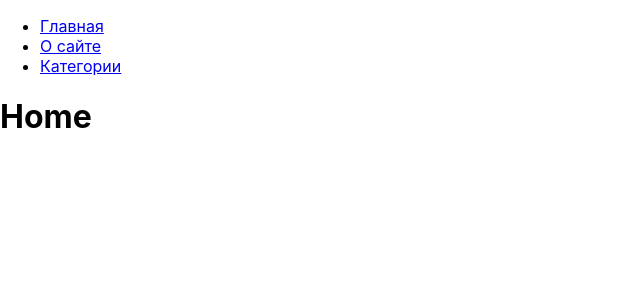
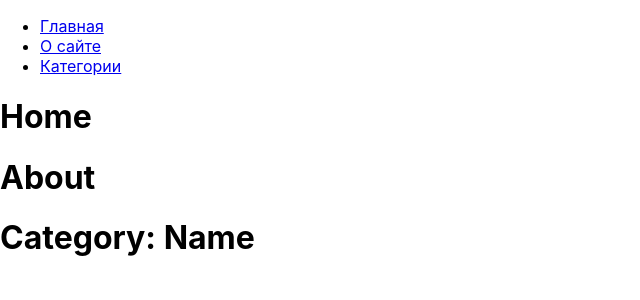
Before and after one commit to dim50dim/react_routers, a React (Create React App) app: page / in a window 1280 px wide. Shown: the top 300 px of the page, without its empty margins (0-640 px from the left). Built offline with nearby package versions, Linux system fonts and the light colour scheme.

Commit message:
created two components CategoryDescription.js and About.js. All that connected to App.js

```diff
--- /dev/null
+++ b/src/About.js
@@ -0,0 +1,11 @@
+import React from "react";
+
+function About() {
+    return (
+        <div>
+            <h1>About</h1>
+        </div>
+    )
+}
+
+export default About;
--- a/src/App.js
+++ b/src/App.js
@@ -1,5 +1,7 @@
 
+import About from './About';
 import './App.css';
+import CategoryDescription from './CategoryDescription';
 import Header from './Header';
 import Home from './Home';
 
@@ -8,6 +10,8 @@ function App() {
      <div>
       <Header />
       <Home />
+      <About />
+      <CategoryDescription />
      </div>
   );
 }
--- /dev/null
+++ b/src/CategoryDescription.js
@@ -0,0 +1,11 @@
+import React from "react";
+
+function CategoryDescription() {
+    return (
+        <div>
+            <h1>Category: Name</h1>
+        </div>
+    )
+}
+
+export default CategoryDescription;
```
